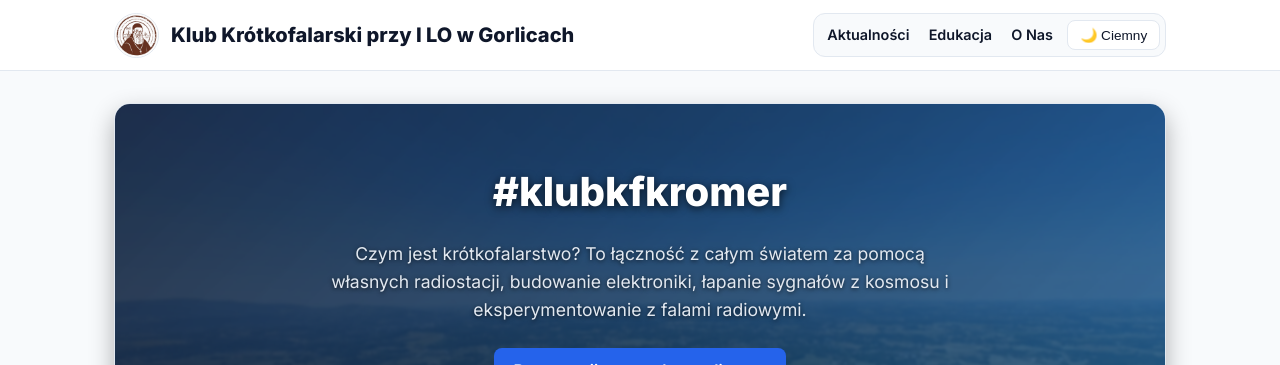
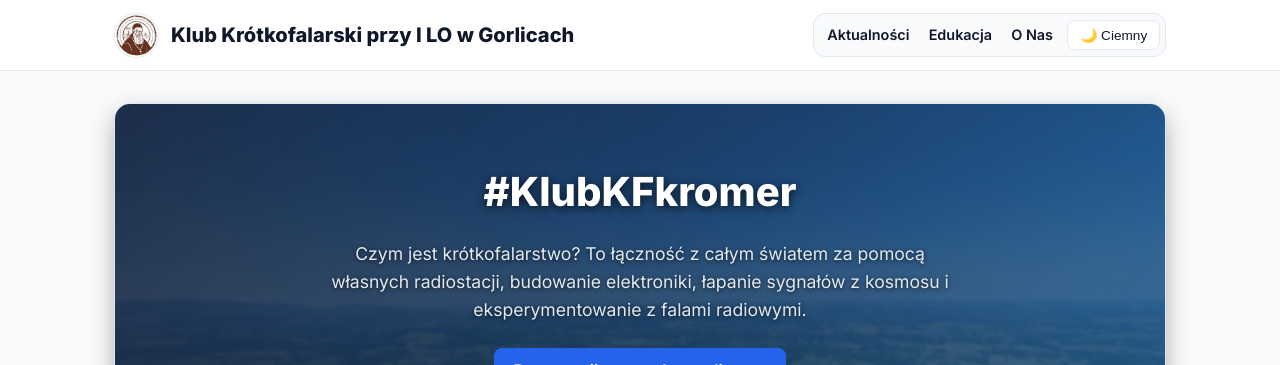
Before and after one commit to klub-kf-kromer/klub-kf-kromer.github.io, a Jekyll site: the page built from index.html, in a window 1280 px wide and 1010 px high. Shown: the top 365 px of the window. Built offline with Jekyll 4.4.1, drawn with Linux system fonts in a browser that asks for light colours.

Commit message:
Update index.html

```diff
--- a/index.html
+++ b/index.html
@@ -13,7 +13,7 @@ hero_image: /assets/images/hero-bg.jpg
 
   <!-- Treść (wyrazista) -->
   <div style="position: relative; z-index: 2;">
-    <h1 style="font-size: 2.5rem; margin: 0.5rem 0 1rem 0; color: #ffffff; text-shadow: 0 2px 8px rgba(0, 0, 0, 0.7);">{{ page.hero_title | default: '#klubkfkromer' }}</h1>
+    <h1 style="font-size: 2.5rem; margin: 0.5rem 0 1rem 0; color: #ffffff; text-shadow: 0 2px 8px rgba(0, 0, 0, 0.7);">{{ page.hero_title | default: '#KlubKFkromer' }}</h1>
     <p style="max-width: 650px; margin: 0 auto 1.5rem auto; color: #e2e8f0; font-size: 1.1rem; text-shadow: 0 1px 4px rgba(0, 0, 0, 0.7);">
       {{ page.hero_subtitle | default: 'Czym jest krótkofalarstwo? To łączność z całym światem za pomocą własnych radiostacji, budowanie elektroniki, łapanie sygnałów z kosmosu i eksperymentowanie z falami radiowymi.' }}
     </p>
```
